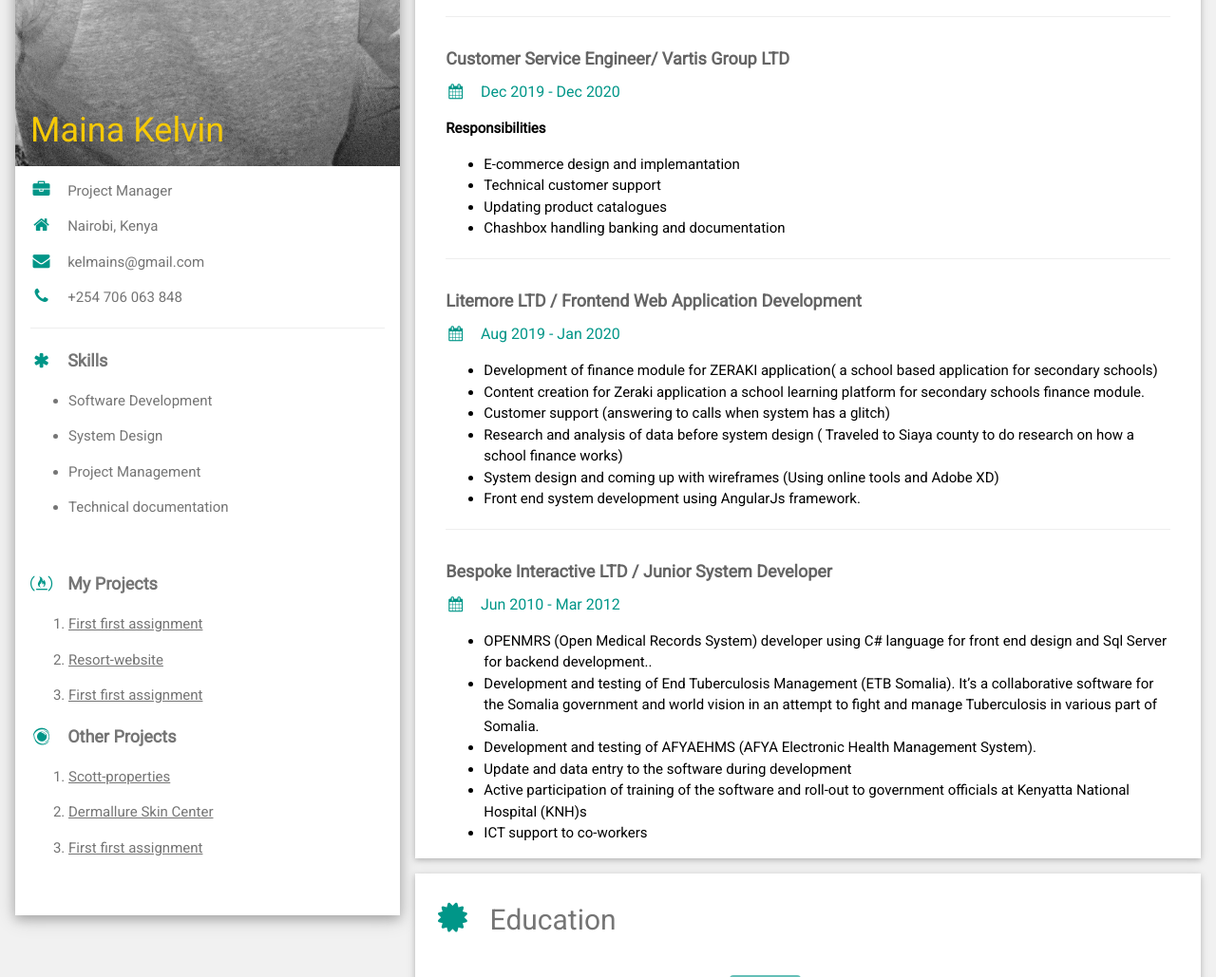
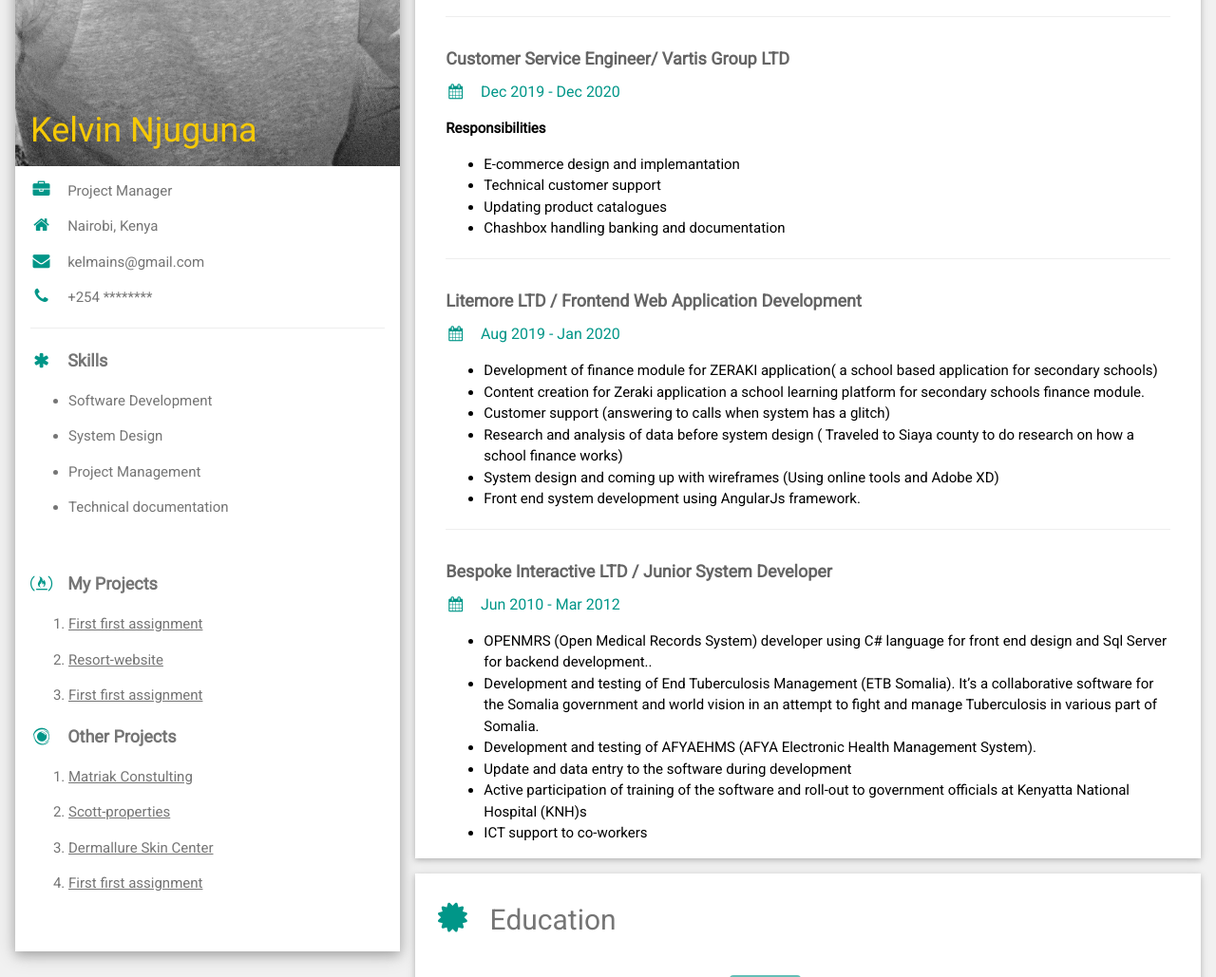
Before and after one commit to kelmains/MyCv, a plain HTML site: page index.html in a window 1280 px wide. Shown: the part 546-1575 px from the top of the page at 95% size. Drawn offline with nearby package versions, Linux system fonts and the light colour scheme.

Commit message:
changed other documents

```diff
--- a/index.html
+++ b/index.html
@@ -16,14 +16,14 @@
         <div class="w3-display-container">
           <img src="images/admin.jpg" style="width:100%" width="15px"  alt="Avatar">
           <div class="w3-display-bottomleft w3-container w3-text-black">
-            <h1 style="color:rgb(245, 201, 7)">Maina Kelvin</h1>
+            <h1 style="color:rgb(245, 201, 7)">Kelvin Njuguna</h1>
           </div>
         </div>
         <div class="w3-container">
           <p><i class="fa fa-briefcase fa-fw w3-margin-right w3-large w3-text-teal"></i>Project Manager</p>
           <p><i class="fa fa-home fa-fw w3-margin-right w3-large w3-text-teal"></i>Nairobi, Kenya</p>
           <p><i class="fa fa-envelope fa-fw w3-margin-right w3-large w3-text-teal"></i>kelmains@gmail.com</p>
-          <p><i class="fa fa-phone fa-fw w3-margin-right w3-large w3-text-teal"></i>+254 706 063 848</p>
+          <p><i class="fa fa-phone fa-fw w3-margin-right w3-large w3-text-teal"></i>+254 ********</p>
           <hr>
           <p class="w3-large"><b><i class="fa fa-asterisk fa-fw w3-margin-right w3-text-teal"></i>Skills</b></p>
             <ul>
@@ -41,6 +41,7 @@
           </ol>
           <p class="w3-large w3-text-theme"><b><i class="fa fa-eercast fa-fw w3-margin-right w3-text-teal" ></i>Other Projects</b></p>
           <ol>
+            <li><p><a href="http://matriakconsulting.com/">Matriak Constulting</a></p></li>
             <li><p><a href="https://scott-properties.co.ke/">Scott-properties</a></p></li>
             <li><p><a href="https://dermallureskincenter.co.ke/">Dermallure Skin Center</a></p></li>
             <li><p><a href="https://diasporakenyans.com/">First first assignment</a></p></li>
```
Also changed, not shown: 1 other file.
